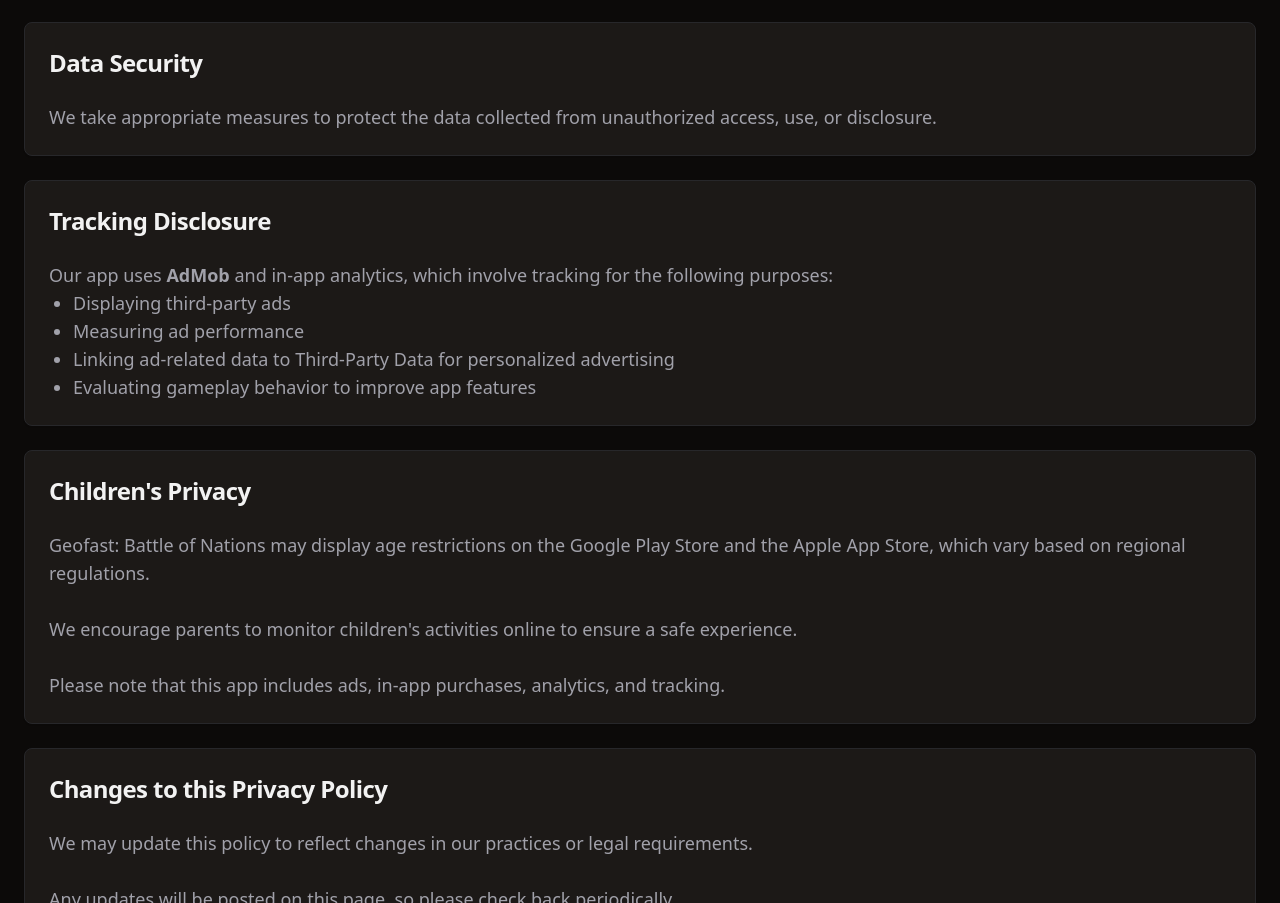
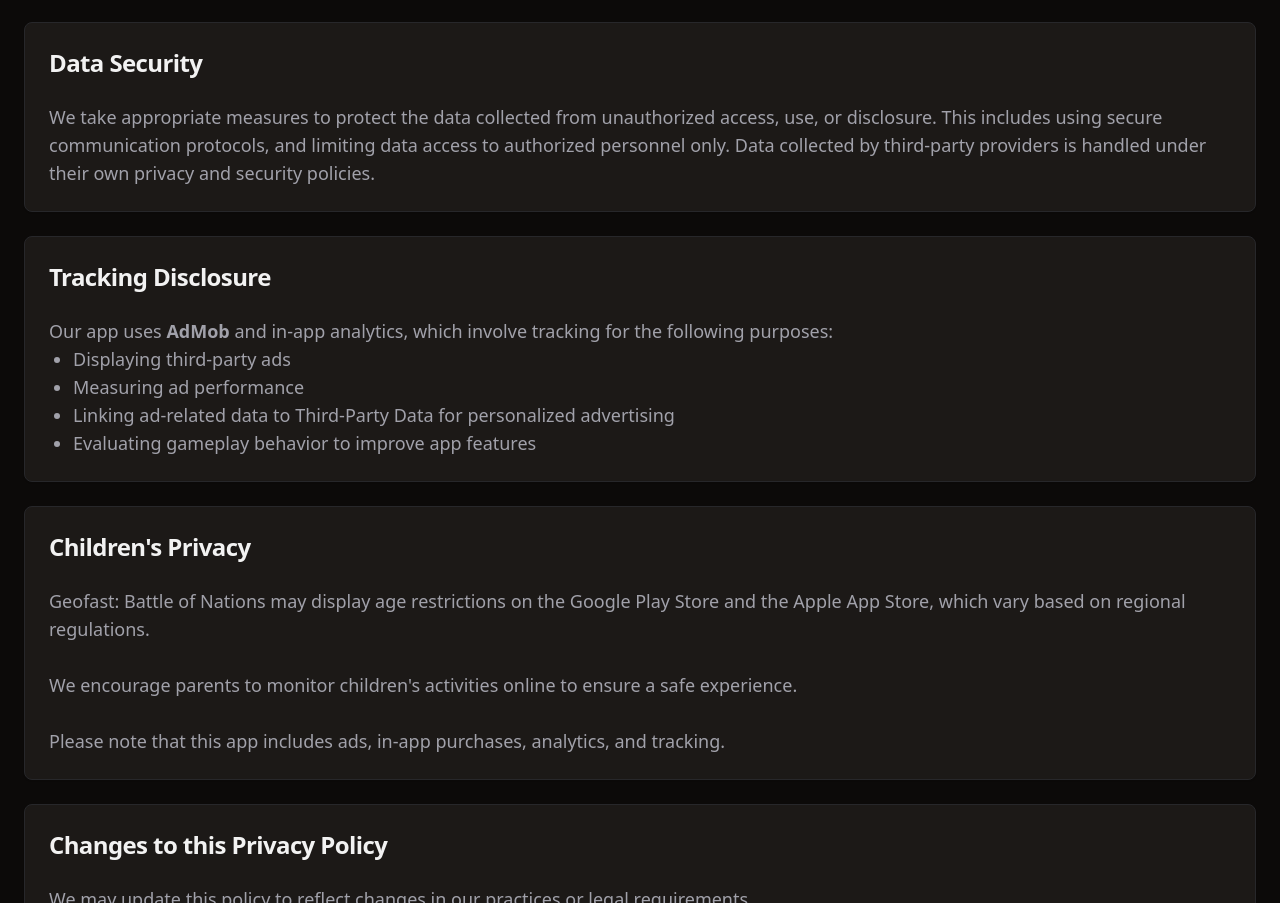
Before and after one commit to utkarshtrivedimdz/geofast-landing-page, a React (Vite) app: page /privacy in a window 1280 px wide. Shown: the part 1283-2186 px from the top of the page. Built offline with nearby package versions, Linux system fonts and the light colour scheme.

Commit message:
Update PrivacyPolicy.tsx

```diff
--- a/src/components/PrivacyPolicy.tsx
+++ b/src/components/PrivacyPolicy.tsx
@@ -85,6 +85,8 @@ const policyData: PolicySectionProps[] = [
     content: (
       <div>
         We take appropriate measures to protect the data collected from unauthorized access, use, or disclosure.
+        This includes using secure communication protocols, and limiting data access to authorized personnel only.
+        Data collected by third-party providers is handled under their own privacy and security policies.
       </div>
     ),
   },
```
